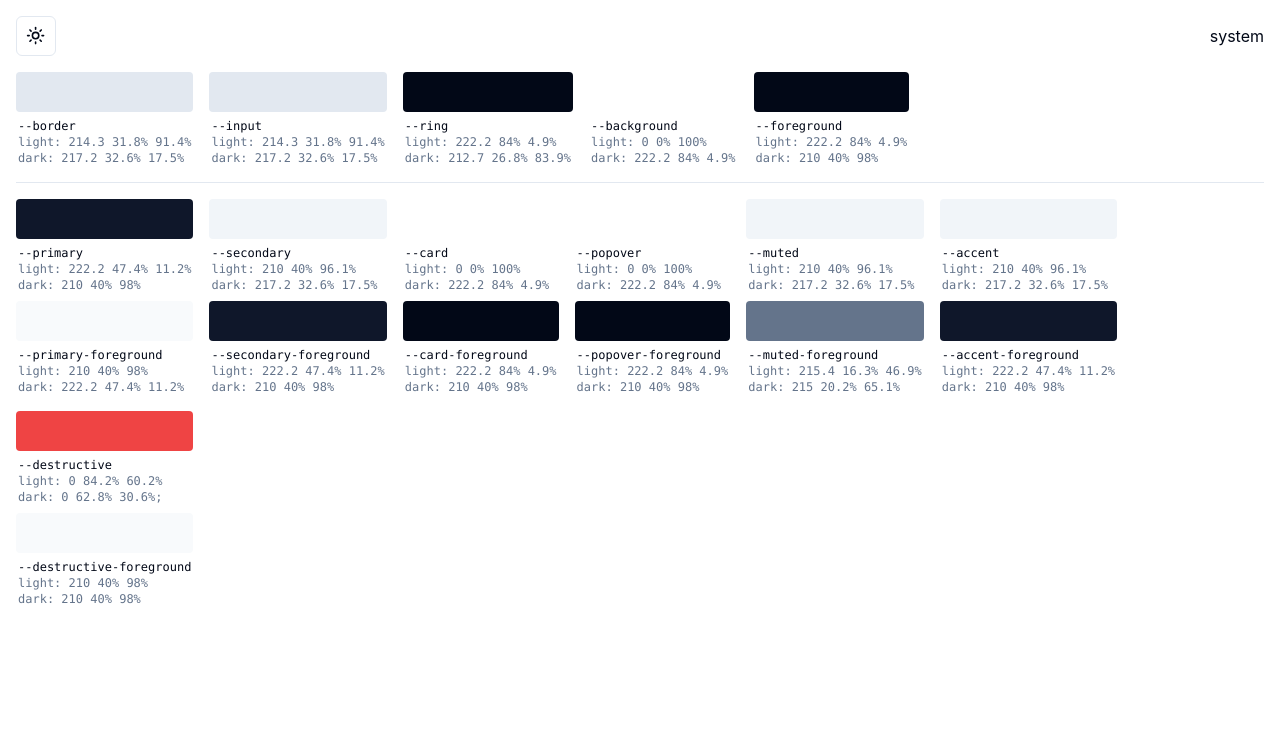
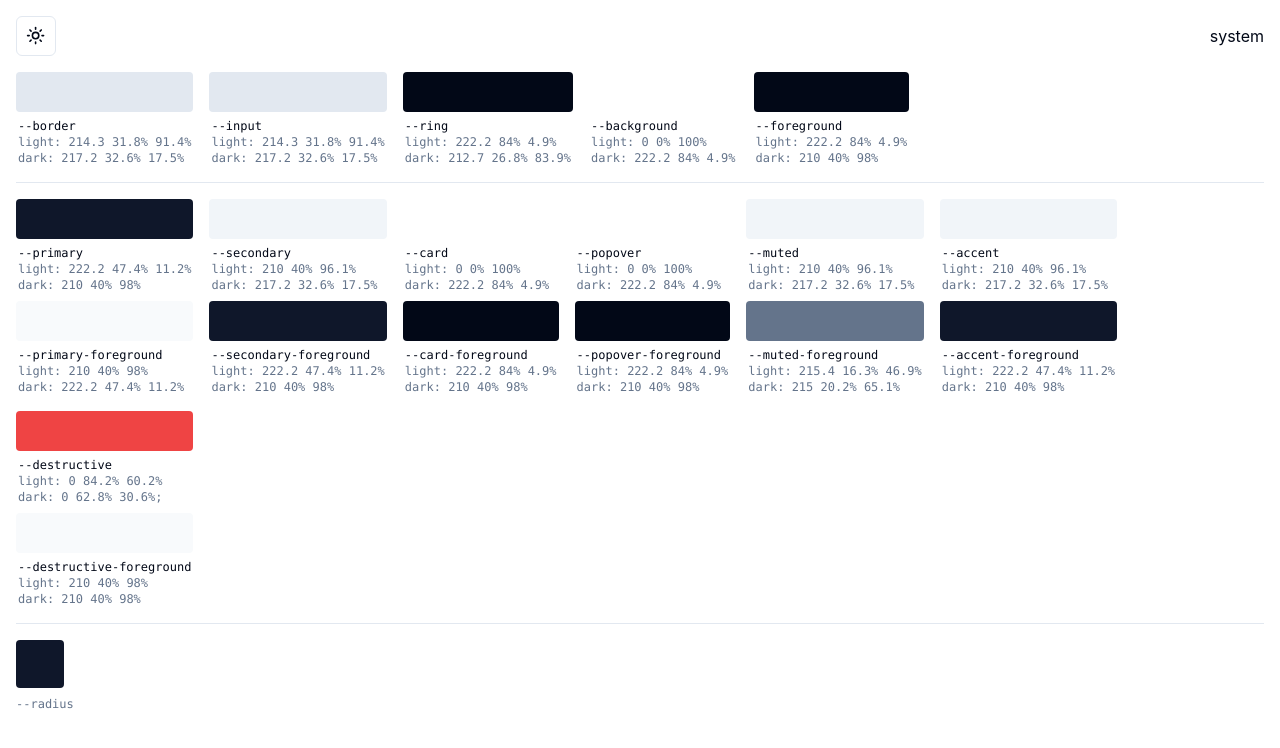
Before and after one commit to lewistham9x/theming-example, a Next.js app: page / in a window 1280 px wide. Shown: the top 748 px of the page. Built offline with nearby package versions, Linux system fonts and the light colour scheme.

Commit message:
chore(): add radius

```diff
--- a/src/pages/index.tsx
+++ b/src/pages/index.tsx
@@ -217,6 +217,13 @@ export default function Home() {
           />
         </div>
       </section>
+      <hr className="my-4" />
+      <section className="flex flex-wrap gap-4">
+        <div className="font-mono">
+          <div className="w-12 h-12 mb-2 rounded-sm bg-primary" />
+          <p className="text-xs lowercase text-slate-500">--radius</p>
+        </div>
+      </section>
     </main>
   );
 }
```
